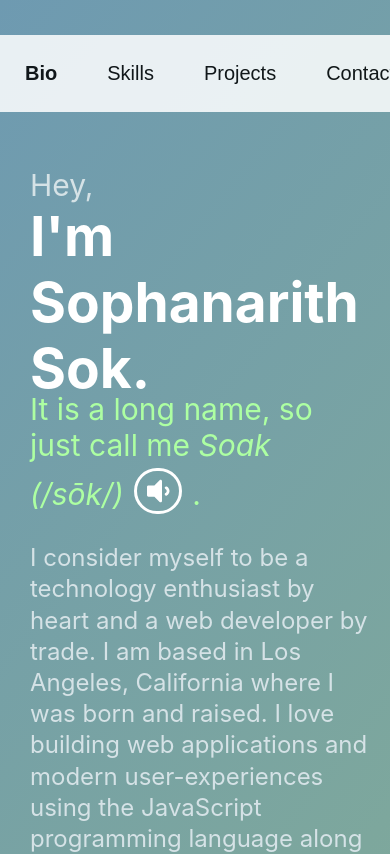
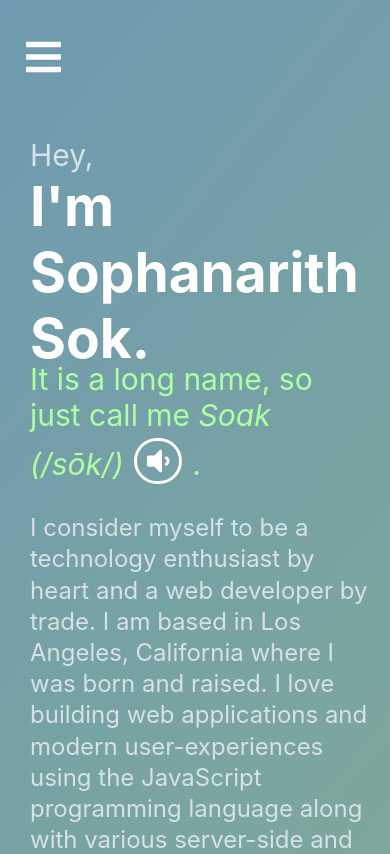
Before and after one commit to sok213/new-portolfio, a React (Create React App) app: page / in a window 390 px wide. Shown: the top 854 px of the page. Built offline with nearby package versions, Linux system fonts and the light colour scheme.

Commit message:
Add hamburger menu for mobile screens

```diff
--- a/src/Comps/Contact/Contact.module.scss
+++ b/src/Comps/Contact/Contact.module.scss
@@ -8,6 +8,10 @@
   padding: 0px 20px;
   padding-top: 20px;
   height: 680px;
+
+  @media screen and (max-width: 499px) {
+    height: auto;
+  }
 }
 
 .speechBubble {
--- a/src/Comps/Footer/Footer.module.scss
+++ b/src/Comps/Footer/Footer.module.scss
@@ -2,6 +2,7 @@
   margin-top: 30px;
   text-align: center;
   position: relative;
+  min-height: 50px;
   height: 100%;
   padding-bottom: 30px;
 
--- a/src/Comps/NavBar/NavBar.js
+++ b/src/Comps/NavBar/NavBar.js
@@ -1,5 +1,7 @@
 import React, { useState } from 'react';
 import s from './NavBar.module.scss';
+import { FontAwesomeIcon } from '@fortawesome/react-fontawesome';
+import { faBars } from '@fortawesome/free-solid-svg-icons';
 
 function NavBar(props) {
 
@@ -47,6 +49,11 @@ function NavBar(props) {
 
   return (
     <nav className={s.container}>
+      <div className={s.hamburgerMenuWrapper}>
+        <button>
+          <FontAwesomeIcon icon={faBars} />
+        </button>
+      </div>
       <ul className={s['navbar-ul']}>
         {renderNavLinks()}
       </ul>
--- a/src/Comps/NavBar/NavBar.module.scss
+++ b/src/Comps/NavBar/NavBar.module.scss
@@ -12,6 +12,7 @@
 .navbar-ul {
   margin: 0;
   padding: 0;
+  padding-top: 5px;
   width: 500px;
   flex-basis: auto;
   border-radius: 50px;
@@ -20,8 +21,9 @@
   align-self: center;
   border: 2px solid white;
   list-style: none;
-  background-color: white;
+  // background-color: white;
   opacity: 0.85;
+  min-height: 80px;
 
   li {
     padding: 15px;
@@ -35,7 +37,32 @@
   }
 }
 
+.navbar-ul {
+  @media screen and (max-width: 499px) {
+    display: none;
+  }
+}
+
+.hamburgerMenuWrapper {
+  display: none;
+  padding-left: 20px;
+  cursor: pointer;
+
+  @media screen and (max-width: 499px) {
+    display: block;
+  }
+
+  button {
+    background: none;
+    border: none;
+    margin: 0;
+    font-size: 40px;
+    color: white;
+  }
+}
+
 .buttonItem {
+  color: white !important;
   border: none;
   padding: 10px;
   font-size: 20px;
```
